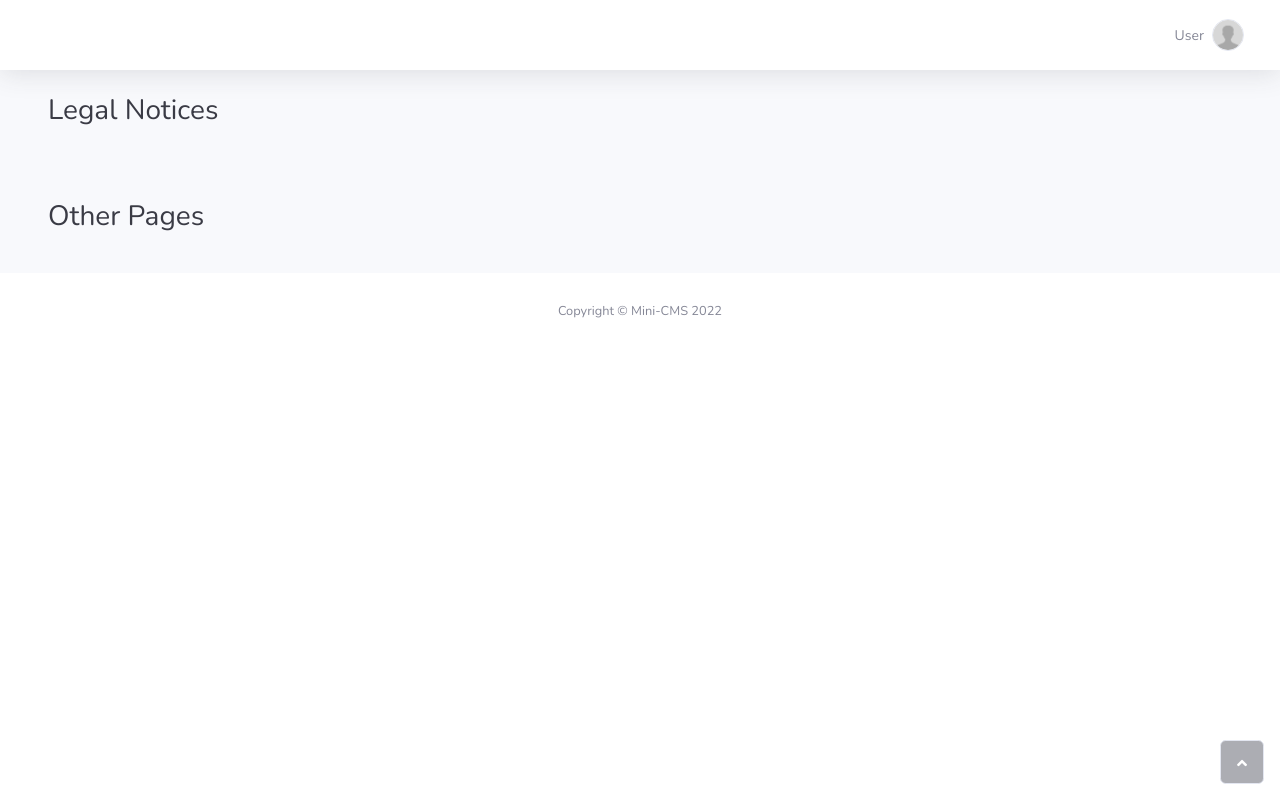
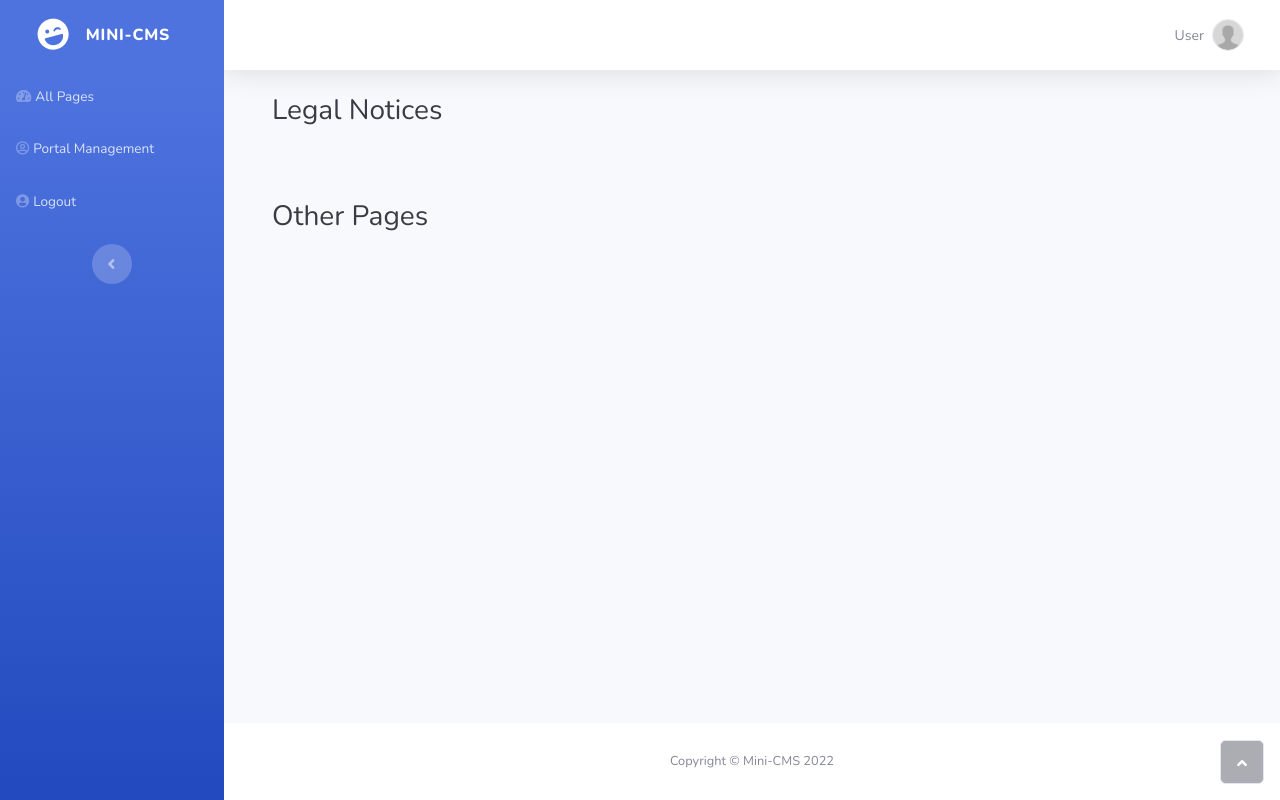
Before and after one commit to Faaizz/schwarz_probearbeit, a Symfony app: template schwarz_imprint/templates/index.html.twig in a window 1280 px wide. Run offline with Twig, Linux system fonts and the light colour scheme; the template is opened without the code that fills it, so the values that code supplies are empty; some libraries are stand-ins or nearby versions.

Commit message:
[T-4] UI fixes

```diff
--- a/schwarz_imprint/templates/imprint/view.html.twig
+++ b/schwarz_imprint/templates/imprint/view.html.twig
@@ -10,6 +10,6 @@
 <div class="container-fluid pb-4">
     <h3 class="text-dark mb-4">{{ "Legal Notice"|trans }}</h3>
 
-    {{ portal.imprint|raw }}
+    {{ portal.imprint }}
 </div>
 {% endblock %}
--- a/schwarz_imprint/templates/index.html.twig
+++ b/schwarz_imprint/templates/index.html.twig
@@ -1,9 +1,6 @@
 {% extends 'base.html.twig' %}
 
 {% block title %} {{ "Legal Notices"|trans }} {% endblock %}
-
-{% block sidenav %}
-{% endblock %}
 
 {% block content %}
 
@@ -12,14 +9,14 @@
 
     <ul class="navbar-nav text-light" id="accordionSidebar">
         {% for imprintLink in imprintLinks %}
-        <li class="nav-item"><a class="nav-link active" href="{{imprintLink}}"></i><span>{{imprintLink}}</span></a></li>
+        <li class="nav-item"><a class="nav-link active" target="_blank" href="{{imprintLink}}"></i><span>{{imprintLink}}</span></a></li>
         {% endfor %}
     </ul>
 
 
     <h3 class="text-dark mt-5 mb-0">{{ "Other Pages"|trans }}</h3>
     <ul class="navbar-nav text-light" id="accordionSidebar">
-        <li class="nav-item"><a class="nav-link active" href="{{usersLink}}"></i><span>{{usersLink}}</span></a></li>
+        <li class="nav-item"><a class="nav-link active" target="_blank" href="{{usersLink}}"></i><span>{{usersLink}}</span></a></li>
     </ul>
 </div>
 {% endblock %}
--- a/schwarz_imprint/templates/login/index.html.twig
+++ b/schwarz_imprint/templates/login/index.html.twig
@@ -1,9 +1,6 @@
 {% extends 'base.html.twig' %}
 
 {% block title %} Login {% endblock %}
-
-{% block sidenav %}
-{% endblock %}
 
 {% block content %}
 
@@ -21,7 +18,6 @@
                                 <form class="user" action="{{ path('app_login_check') }}" method="post">
 
                                     <input type="hidden" name="_csrf_token" value="{{ csrf_token('authenticate') }}">
-                                    <input type="hidden" name="_target_path" value="{{ path('index_portal') }}"/>
 
                                     <div class="mb-3">
                                         <input class="form-control form-control-user" type="username" id="exampleInputUsername" aria-describedby="usernameHelp" placeholder="Enter Username..." name="_username" value="{{last_user}}">
--- a/schwarz_imprint/templates/partials/_sidenav.html.twig
+++ b/schwarz_imprint/templates/partials/_sidenav.html.twig
@@ -6,9 +6,9 @@
         </a>
         <hr class="sidebar-divider my-0">
         <ul class="navbar-nav text-light" id="accordionSidebar">
-            <li class="nav-item"><a class="nav-link active" href="index.html"><i class="fas fa-tachometer-alt"></i><span>Imprint</span></a></li>
-            <li class="nav-item"><a class="nav-link" href="login.html"><i class="far fa-user-circle"></i><span>Login</span></a></li>
-            <li class="nav-item"><a class="nav-link" href="register.html"><i class="fas fa-user-circle"></i><span>Register</span></a></li>
+            <li class="nav-item"><a class="nav-link" href="{{ path('list_pages') }}"><i class="fas fa-tachometer-alt"></i><span>All Pages</span></a></li>
+            <li class="nav-item"><a class="nav-link" href="{{ path('index_portal') }}"><i class="far fa-user-circle"></i><span>Portal Management</span></a></li>
+            <li class="nav-item"><a class="nav-link" href="{{ path('app_logout') }}"><i class="fas fa-user-circle"></i><span>Logout</span></a></li>
         </ul>
         <div class="text-center d-none d-md-inline"><button class="btn rounded-circle border-0" id="sidebarToggle" type="button"></button></div>
     </div>
```
